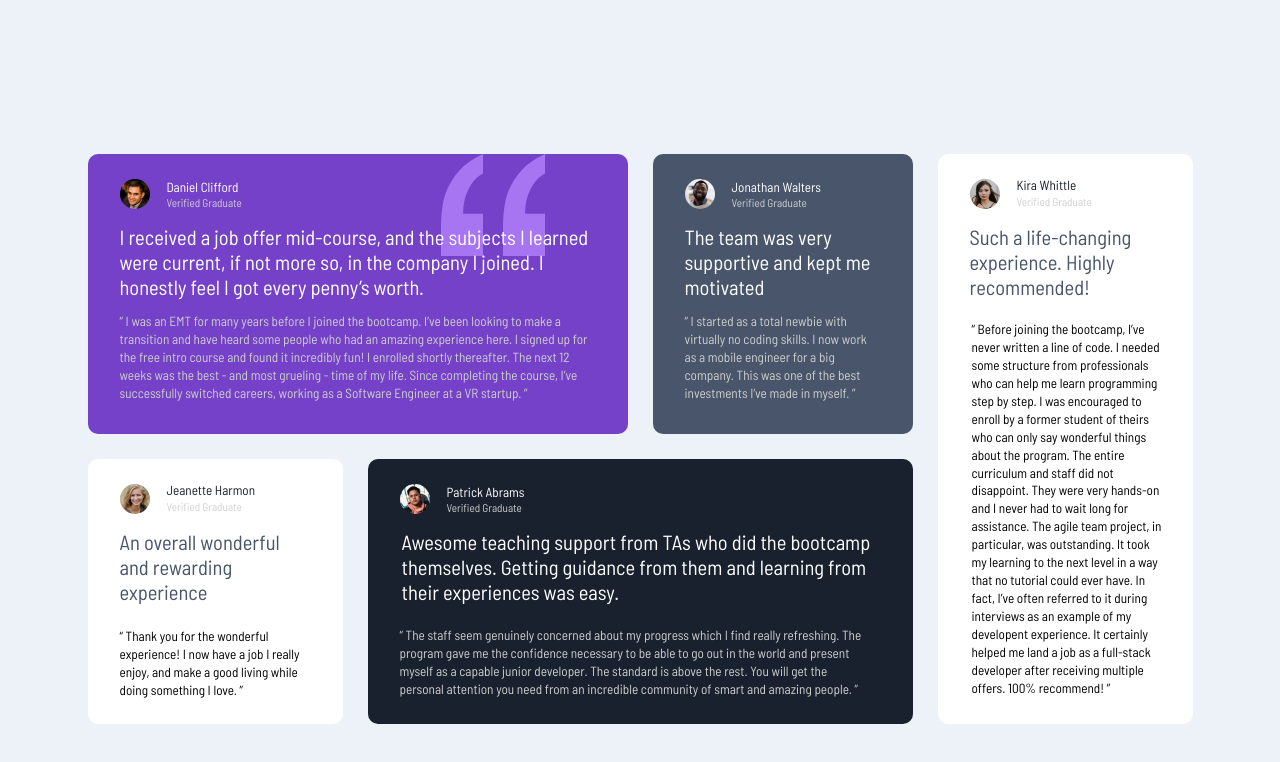
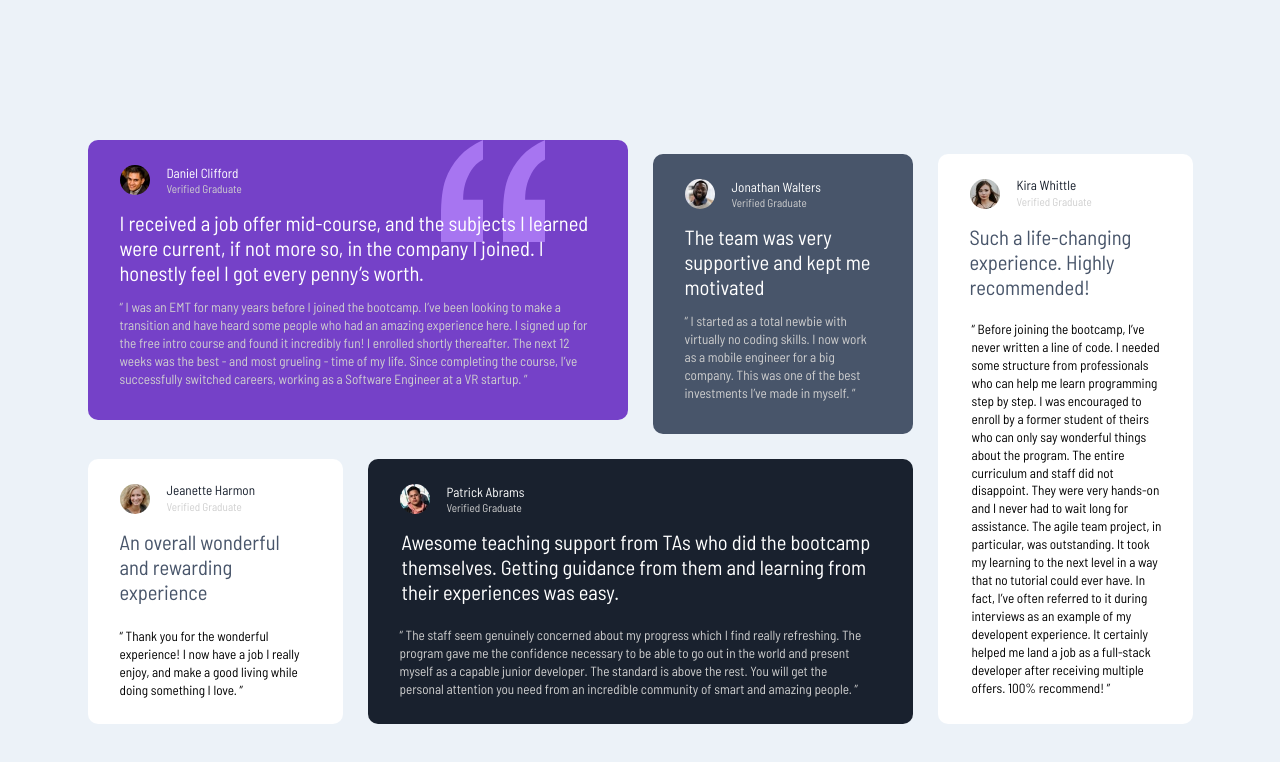
Before and after one commit to jsemenborodas/Testimonials-grid-section, a plain HTML site: page index.html in a window 1280 px wide. In both pictures the pointer is over the element 357 px from the left and 294 px from the top of the page. Drawn offline with Linux system fonts and the light colour scheme.

Commit message:
fix: fix some shit

```diff
--- a/style.css
+++ b/style.css
@@ -152,6 +152,15 @@ h2{
     color: var(--color-light-gray);
 }
 
+.card:hover{
+    transform: scale(1.1);
+    filter: hue-rotate(90deg);
+}
+
+.card:focus{
+    filter: opacity(20%);
+}
+
 @media (width >= 600px) {
     main{
         grid-template-columns: 1fr 1fr;
@@ -225,5 +234,12 @@ h2{
             margin-left: 2px;
         }
 
+        .card:hover{
+            transform: scale(1.1);
+            transform: translateY(-5%);
+            transition: transform 1s ease;
+            cursor: pointer;
+            filter: hue-rotate(0deg);
+        }
 
 }
```
Also changed, not shown: image.png (added), 1 other file.
